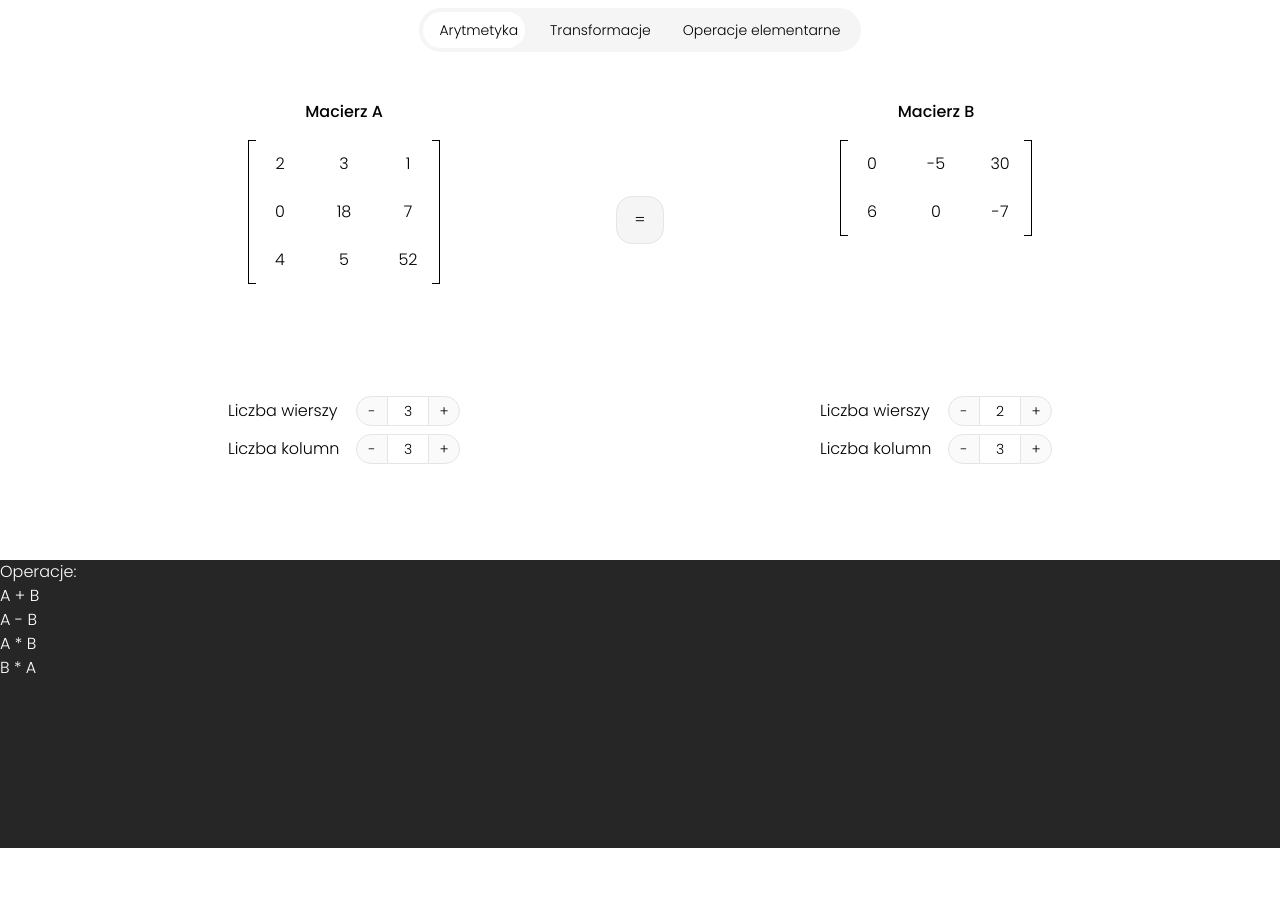
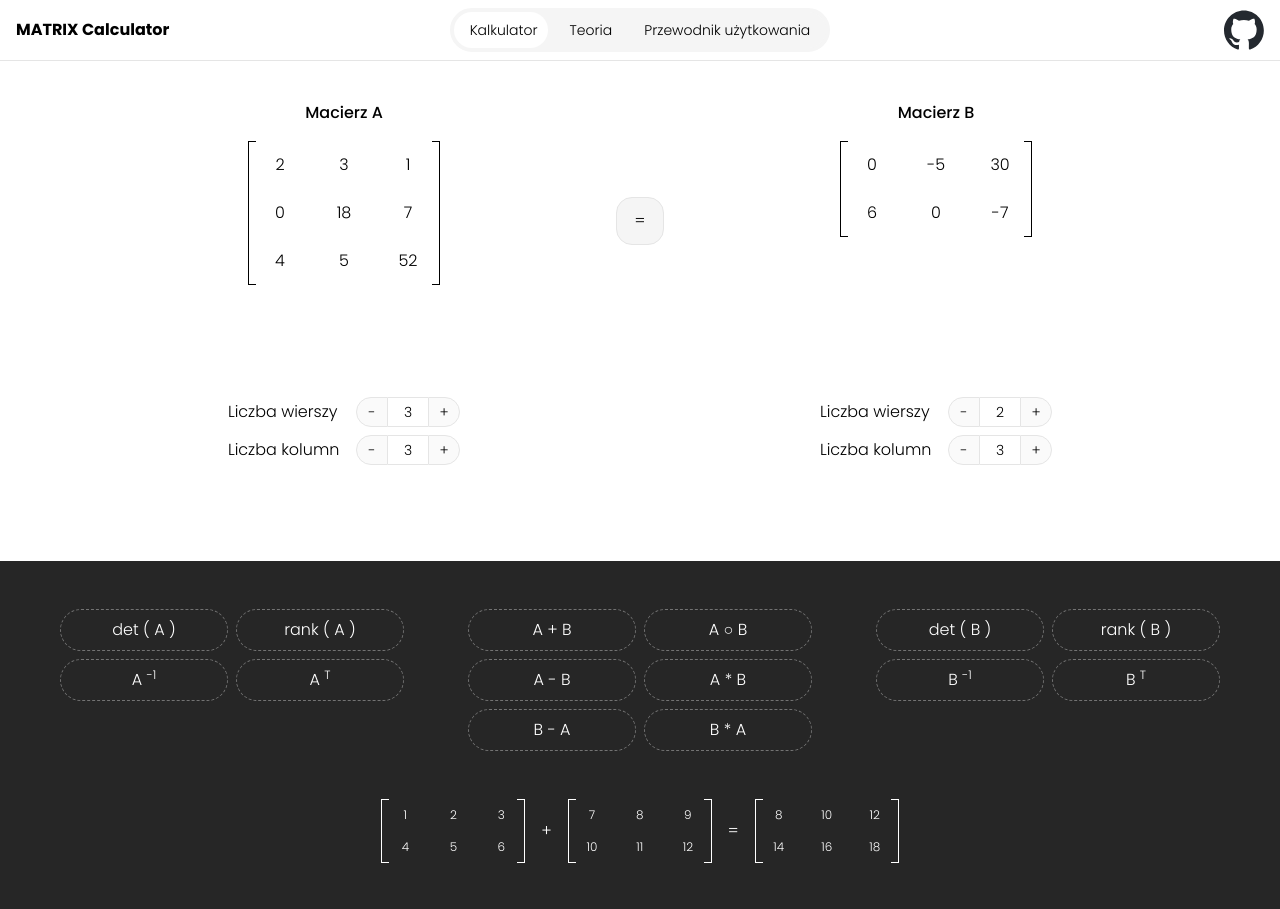
Before and after one commit to arkadiuszwolk/matrix-calculator, a React (Vite) app: page / in a window 1280 px wide. Shown: the top 909 px of the page. Before the commit the page ends 848 px from the top, so only its background shows below. Built offline with nearby package versions, Linux system fonts and the light colour scheme.

Commit message:
Add operation buttons and component to display matrices in history

```diff
--- a/src/App.jsx
+++ b/src/App.jsx
@@ -9,6 +9,9 @@ import {
   deleteColumn,
   deleteRow,
 } from "./lib/changeMatrixSize";
+import { ShowMatrix } from "./components/ui/show-matrix";
+import { OperationButton } from "./components/ui/operation-button";
+import { GithubLogo } from "./components/github-logo";
 
 function App() {
   const [matrix1, setMatrix1] = useState([
@@ -37,12 +40,18 @@ function App() {
 
   return (
     <>
-      <div className="mb-10 flex w-full justify-center py-2">
+      <div className="mb-10 flex w-full items-center justify-between border-b border-neutral-200 px-4 py-2">
+        <div className="w-64">
+          <h1 className="font-bold">MATRIX Calculator</h1>
+        </div>
         <SlidingTabs
-          tabs={["Arytmetyka", "Transformacje", "Operacje elementarne"]}
+          tabs={["Kalkulator", "Teoria", "Przewodnik użytkowania"]}
           activeTabIndex={activeTabIndex}
           onChange={(index) => setActiveTabIndex(index)}
         />
+        <div className="flex w-64 justify-end">
+          <GithubLogo size="2.5rem" />
+        </div>
       </div>
       <div className="flex items-start justify-center gap-4">
         <div className="flex flex-col gap-2">
@@ -118,22 +127,82 @@ function App() {
           </div>
         </div>
       </div>
-      <div className="mt-24 h-72 bg-neutral-800 text-white">
-        <h2>Operacje:</h2>
-        <ul>
-          <li>
-            <button>A + B</button>
-          </li>
-          <li>
-            <button>A - B</button>
-          </li>
-          <li>
-            <button>A * B</button>
-          </li>
-          <li>
-            <button>B * A</button>
-          </li>
-        </ul>
+      <div className="mt-24 bg-neutral-800 p-12 py-12 text-white">
+        <div className="flex items-start justify-center gap-16">
+          <div className="grid grid-cols-2 grid-rows-2 gap-2">
+            <OperationButton>det ( A )</OperationButton>
+            <OperationButton>rank ( A )</OperationButton>
+            <OperationButton>
+              A <sup>-1</sup>
+            </OperationButton>
+            <OperationButton>
+              A <sup>T</sup>
+            </OperationButton>
+          </div>
+          <div className="grid grid-cols-2 grid-rows-3 gap-2">
+            <OperationButton>A + B</OperationButton>
+            <OperationButton>A ○ B</OperationButton>
+            <OperationButton>A - B</OperationButton>
+            <OperationButton>A * B</OperationButton>
+            <OperationButton>B - A</OperationButton>
+            <OperationButton>B * A</OperationButton>
+          </div>
+          <div className="grid grid-cols-2 grid-rows-2 gap-2">
+            <OperationButton>det ( B )</OperationButton>
+            <OperationButton>rank ( B )</OperationButton>
+            <OperationButton>
+              B <sup>-1</sup>
+            </OperationButton>
+            <OperationButton>
+              B <sup>T</sup>
+            </OperationButton>
+          </div>
+        </div>
+
+        <div className="mt-12 flex items-center justify-center gap-4">
+          <ShowMatrix
+            matrix={[
+              [1, 2, 3],
+              [4, 5, 6],
+            ]}
+          />
+          <span>+</span>
+          <ShowMatrix
+            matrix={[
+              [7, 8, 9],
+              [10, 11, 12],
+            ]}
+          />
+          <span>=</span>
+          <ShowMatrix
+            matrix={[
+              [8, 10, 12],
+              [14, 16, 18],
+            ]}
+          />
+        </div>
+        <div className="mt-12 flex items-center justify-center gap-4">
+          <ShowMatrix
+            matrix={[
+              [1, 2, 3],
+              [4, 5, 6],
+            ]}
+          />
+          <span>+</span>
+          <ShowMatrix
+            matrix={[
+              [7, 8, 9],
+              [10, 11, 12],
+            ]}
+          />
+          <span>=</span>
+          <ShowMatrix
+            matrix={[
+              [8, 10, 12],
+              [14, 16, 18],
+            ]}
+          />
+        </div>
       </div>
     </>
   );
--- /dev/null
+++ b/src/components/github-logo.jsx
@@ -0,0 +1,19 @@
+export function GithubLogo({ size }) {
+  return (
+    <a href="github.com">
+      <svg
+        width={size}
+        height={size}
+        viewBox="0 0 98 96"
+        xmlns="http://www.w3.org/2000/svg"
+      >
+        <path
+          fillRule="evenodd"
+          clipRule="evenodd"
+          d="M48.854 0C21.839 0 0 22 0 49.217c0 21.756 13.993 40.172 33.405 46.69 2.427.49 3.316-1.059 3.316-2.362 0-1.141-.08-5.052-.08-9.127-13.59 2.934-16.42-5.867-16.42-5.867-2.184-5.704-5.42-7.17-5.42-7.17-4.448-3.015.324-3.015.324-3.015 4.934.326 7.523 5.052 7.523 5.052 4.367 7.496 11.404 5.378 14.235 4.074.404-3.178 1.699-5.378 3.074-6.6-10.839-1.141-22.243-5.378-22.243-24.283 0-5.378 1.94-9.778 5.014-13.2-.485-1.222-2.184-6.275.486-13.038 0 0 4.125-1.304 13.426 5.052a46.97 46.97 0 0 1 12.214-1.63c4.125 0 8.33.571 12.213 1.63 9.302-6.356 13.427-5.052 13.427-5.052 2.67 6.763.97 11.816.485 13.038 3.155 3.422 5.015 7.822 5.015 13.2 0 18.905-11.404 23.06-22.324 24.283 1.78 1.548 3.316 4.481 3.316 9.126 0 6.6-.08 11.897-.08 13.526 0 1.304.89 2.853 3.316 2.364 19.412-6.52 33.405-24.935 33.405-46.691C97.707 22 75.788 0 48.854 0z"
+          fill="#24292f"
+        />
+      </svg>
+    </a>
+  );
+}
--- /dev/null
+++ b/src/components/ui/operation-button.jsx
@@ -0,0 +1,7 @@
+export function OperationButton({ children }) {
+  return (
+    <button className="w-42 rounded-full border border-dashed border-neutral-500 px-4 py-2 hover:cursor-pointer hover:bg-neutral-700">
+      {children}
+    </button>
+  );
+}
--- /dev/null
+++ b/src/components/ui/show-matrix.jsx
@@ -0,0 +1,36 @@
+export function ShowMatrix({ matrix }) {
+  const rowCount = matrix.length;
+  const colCount = matrix[0].length;
+  const cells = [];
+
+  for (let i = 0; i < rowCount; i++) {
+    for (let j = 0; j < colCount; j++) {
+      cells.push({ i, j, value: matrix[i][j] });
+    }
+  }
+
+  return (
+    <div className="flex">
+      <div className="z-10 mr-[-0.5rem] w-2 border-t border-b border-l" />
+      <div
+        className="grid"
+        style={{
+          gridTemplateColumns: `repeat(${colCount}, 1fr)`,
+          gridTemplateRows: `repeat(${rowCount}, 1fr)`,
+        }}
+      >
+        {cells.map((cell, index) => {
+          return (
+            <div
+              key={`${cell.i}-${cell.j}`}
+              className="flex h-8 w-12 cursor-default items-center justify-center text-xs hover:bg-neutral-700"
+            >
+              {cell.value}
+            </div>
+          );
+        })}
+      </div>
+      <div className="z-10 ml-[-0.5rem] w-2 border-t border-r border-b" />
+    </div>
+  );
+}
```
